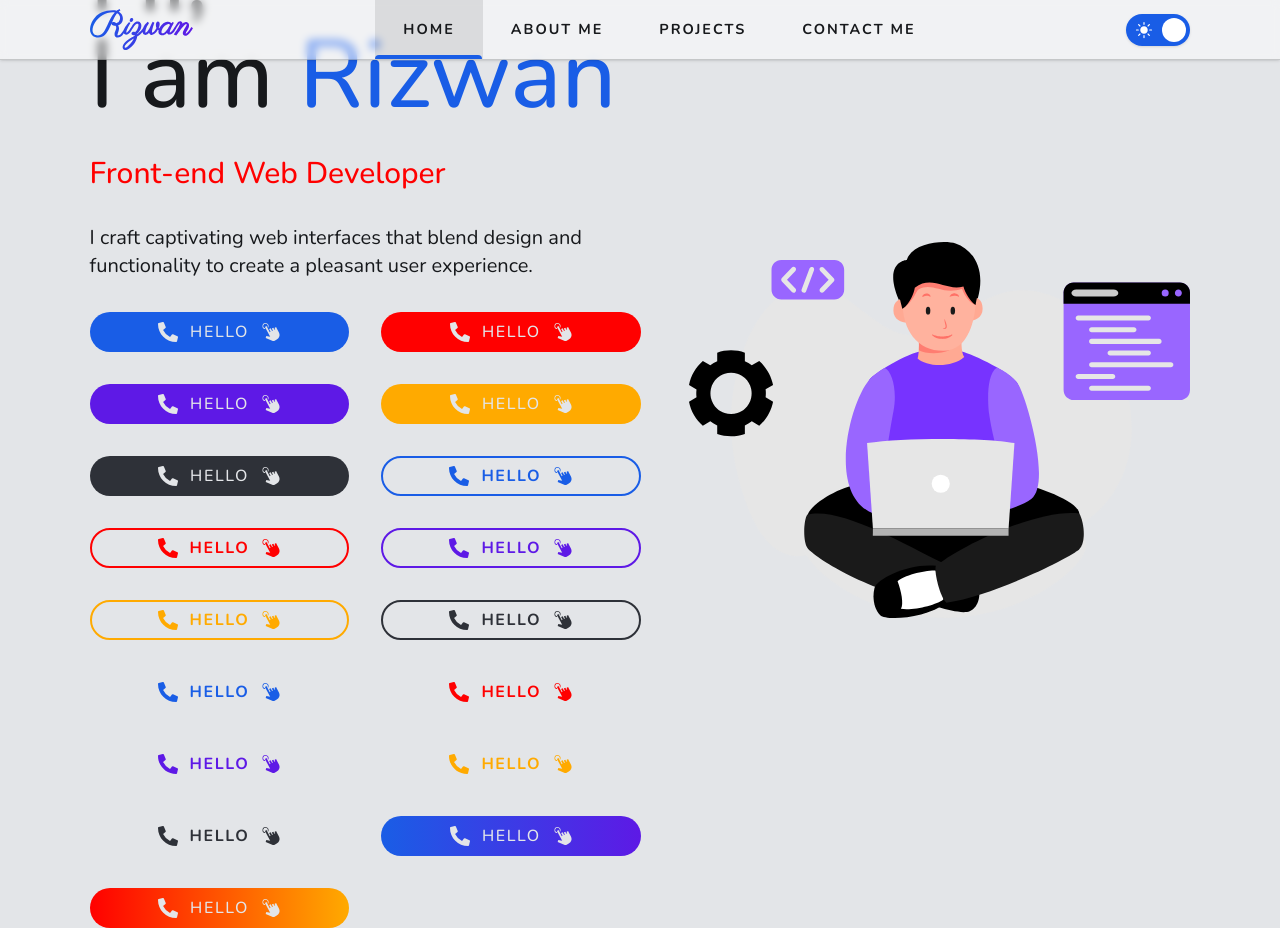
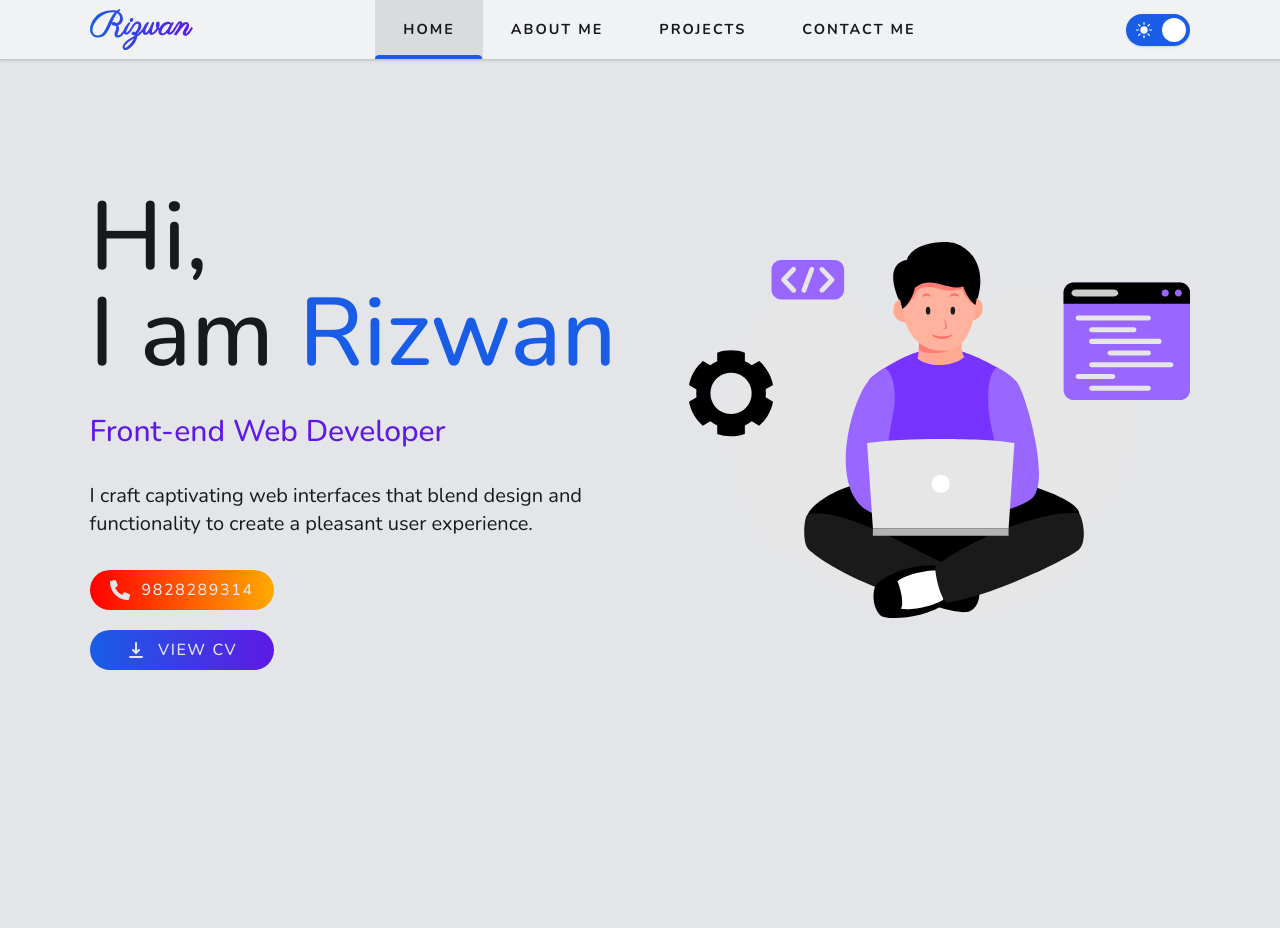
Before and after one commit to rizwanahamadcodes/portfolio, a Next.js app: page / in a window 1280 px wide. After the commit the page ends 800 px from the top, so only its background shows below. Built offline with nearby package versions, Linux system fonts and the light colour scheme.

Commit message:
tweaked the button a bit to use an a tag instead of Link from next js, added buttons to home page hero section, download button not working: unable to locate file

```diff
--- a/src/app/page.tsx
+++ b/src/app/page.tsx
@@ -1,9 +1,9 @@
 import Image from 'next/image'
-import harry from '../../public/img/harry.jpg'
+import harry from '/public/img/harry.jpg'
 import Container from '@/components/Container'
 import ThemedImage from '@/components/ThemedImage'
-import heroImageLight from '../../public/img/hero_image_light.svg'
-import heroImageDark from '../../public/img/hero_image_dark.svg'
+import heroImageLight from '/public/img/hero_image_light.svg'
+import heroImageDark from '/public/img/hero_image_dark.svg'
 import { FaPhoneAlt } from 'react-icons/fa'
 import { HiDownload } from 'react-icons/hi'
 import { GiClick } from 'react-icons/gi'
@@ -21,153 +21,28 @@ export default function Home() {
                             <span className="text-primary"> Rizwan</span>
                         </div>
                     </h1>
-                    <h2 className="text-2xl font-medium text-secondary dark:text-secondary sm:text-3xl">
+                    <h2 className="text-2xl font-medium text-primary-support dark:text-primary-support sm:text-3xl">
                         Front-end Web Developer
                     </h2>
                     <p className="max-w max-w-[50ch] text-xl">
                         I craft captivating web interfaces that blend design and
                         functionality to create a pleasant user experience.
                     </p>
-                    <div className="grid w-full grid-cols-2 flex-col flex-wrap gap-8">
+                    <div className="flex flex-col items-stretch gap-5">
                         <Button
                             leftIcon={FaPhoneAlt}
-                            rightIcon={GiClick}
-                            type="solid"
-                            colorScheme="primary"
+                            colorScheme="secondary-gradient"
+                            href="tel:9828289314"
                         >
-                            Hello
+                            9828289314
                         </Button>
                         <Button
-                            leftIcon={FaPhoneAlt}
-                            rightIcon={GiClick}
-                            type="solid"
-                            colorScheme="secondary"
+                            leftIcon={HiDownload}
+                            colorScheme="primary-gradient"
+                            href="/public/img/hero_image_light.svg"
+                            download="hero_image_light.svg"
                         >
-                            Hello
-                        </Button>
-                        <Button
-                            leftIcon={FaPhoneAlt}
-                            rightIcon={GiClick}
-                            type="solid"
-                            colorScheme="primary-support"
-                        >
-                            Hello
-                        </Button>
-                        <Button
-                            leftIcon={FaPhoneAlt}
-                            rightIcon={GiClick}
-                            type="solid"
-                            colorScheme="secondary-support"
-                        >
-                            Hello
-                        </Button>
-                        <Button
-                            leftIcon={FaPhoneAlt}
-                            rightIcon={GiClick}
-                            type="solid"
-                            colorScheme="gray"
-                        >
-                            Hello
-                        </Button>
-
-                        <Button
-                            leftIcon={FaPhoneAlt}
-                            rightIcon={GiClick}
-                            type="outline"
-                            colorScheme="primary"
-                        >
-                            Hello
-                        </Button>
-                        <Button
-                            leftIcon={FaPhoneAlt}
-                            rightIcon={GiClick}
-                            type="outline"
-                            colorScheme="secondary"
-                        >
-                            Hello
-                        </Button>
-
-                        <Button
-                            leftIcon={FaPhoneAlt}
-                            rightIcon={GiClick}
-                            type="outline"
-                            colorScheme="primary-support"
-                        >
-                            Hello
-                        </Button>
-                        <Button
-                            leftIcon={FaPhoneAlt}
-                            rightIcon={GiClick}
-                            type="outline"
-                            colorScheme="secondary-support"
-                        >
-                            Hello
-                        </Button>
-                        <Button
-                            leftIcon={FaPhoneAlt}
-                            rightIcon={GiClick}
-                            type="outline"
-                            colorScheme="gray"
-                        >
-                            Hello
-                        </Button>
-
-                        <Button
-                            leftIcon={FaPhoneAlt}
-                            rightIcon={GiClick}
-                            type="ghost"
-                            colorScheme="primary"
-                        >
-                            Hello
-                        </Button>
-                        <Button
-                            leftIcon={FaPhoneAlt}
-                            rightIcon={GiClick}
-                            type="ghost"
-                            colorScheme="secondary"
-                        >
-                            Hello
-                        </Button>
-
-                        <Button
-                            leftIcon={FaPhoneAlt}
-                            rightIcon={GiClick}
-                            type="ghost"
-                            colorScheme="primary-support"
-                        >
-                            Hello
-                        </Button>
-                        <Button
-                            leftIcon={FaPhoneAlt}
-                            rightIcon={GiClick}
-                            type="ghost"
-                            colorScheme="secondary-support"
-                        >
-                            Hello
-                        </Button>
-                        <Button
-                            leftIcon={FaPhoneAlt}
-                            rightIcon={GiClick}
-                            type="ghost"
-                            colorScheme="gray"
-                        >
-                            Hello
-                        </Button>
-                        <Button
-                            leftIcon={FaPhoneAlt}
-                            rightIcon={GiClick}
-                            type="solid"
-                            colorScheme="primary-gradient"
-                        >
-                            Hello
-                        </Button>
-                        <Button
-                            leftIcon={FaPhoneAlt}
-                            rightIcon={GiClick}
-                            type="solid"
-                            colorScheme="secondary-gradient"
-                        >
-                            Hello
+                            View CV
                         </Button>
                     </div>
                 </div>
--- a/src/components/Button.tsx
+++ b/src/components/Button.tsx
@@ -1,7 +1,8 @@
-import Link from 'next/link'
+import Link, { LinkProps } from 'next/link'
 import React from 'react'
 import { IconType } from 'react-icons/lib'
-interface ButtonProps {
+
+interface ButtonProps extends React.HTMLProps<HTMLAnchorElement> {
     children: React.ReactNode
     colorScheme?: string
     type?: 'solid' | 'outline' | 'ghost'
@@ -18,6 +19,7 @@ const Button: React.FC<ButtonProps> = (props) => {
         href,
         leftIcon: LeftIcon,
         rightIcon: RightIcon,
+        ...rest
     } = props
 
     const borderWidth = 'border-2'
@@ -91,9 +93,9 @@ const Button: React.FC<ButtonProps> = (props) => {
     return (
         <>
             {href != undefined ? (
-                <Link href={href} className={buttonClasses}>
+                <a href={href} className={buttonClasses} {...rest}>
                     {content}
-                </Link>
+                </a>
             ) : (
                 <button className={buttonClasses}>{content}</button>
             )}
```
Also changed, not shown: public/resume-template.svg (added).
